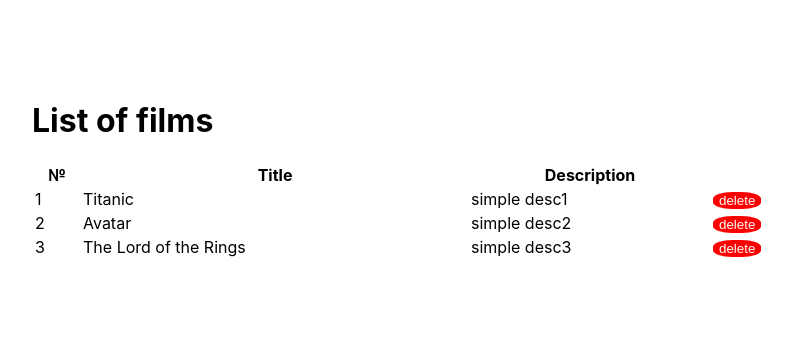
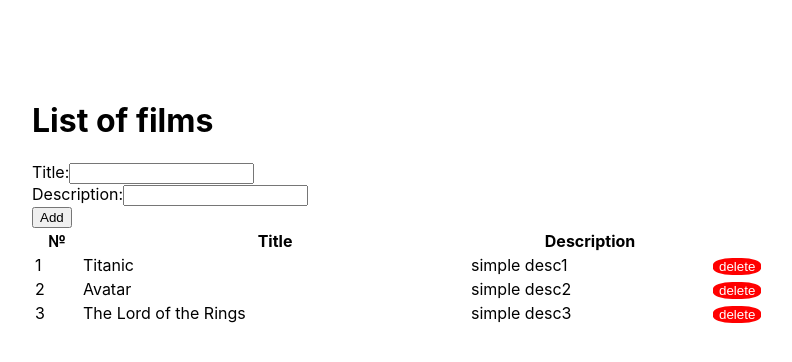
Before and after one commit to AVTutueva/GoProjects, a React (Create React App) app in the folder react-app-films/: page / in a window 1280 px wide. Shown: the top 362 px of the page, without its empty margins (208-1000 px from the left). Built offline with nearby package versions, Linux system fonts and the light colour scheme.

Commit message:
added 'add' button

```diff
--- a/react-app-films/package.json
+++ b/react-app-films/package.json
@@ -9,6 +9,7 @@
     "axios": "^1.3.4",
     "react": "^18.2.0",
     "react-dom": "^18.2.0",
+    "react-hook-form": "^7.38.0",
     "react-scripts": "5.0.1",
     "web-vitals": "^2.1.4"
   },
--- a/react-app-films/src/App.js
+++ b/react-app-films/src/App.js
@@ -2,6 +2,7 @@
 import React from "react";
 import FilmTable from "./Films/FilmTable";
 import Context from "./Films/context";
+import AddFilm from "./Films/AddFilm";
 // import axios from "axios";
 
 function App() {
@@ -30,18 +31,27 @@ function App() {
     );
   }
 
+  function addFilm(state){
+    setFilms(films.concat([
+      {
+        id: Date.now(),
+        title: state.title,
+        description: state.description
+      }
+    ])
+    )
+  }
+
 
   return (
     <Context.Provider value={{ removeFilm }}>
       <div className="wrapper">
         <h1>List of films</h1>
-
+        <AddFilm onCreate={addFilm}/>
         {films.length ? <FilmTable films={films} /> : <p>No films to show</p>}
       </div>
     </Context.Provider>
   );
 }
 
-
-
 export default App;
--- /dev/null
+++ b/react-app-films/src/Films/AddFilm.js
@@ -0,0 +1,65 @@
+import React, { useState } from "react";
+import PropTypes from "prop-types";
+
+function AddFilm({ onCreate }) {
+  const [state, setValue] = useState({
+    title: "",
+    description: ""
+  });
+
+  function handleChange(event) {
+    const temp = event.target.value;
+    setValue({
+      ...state,
+      [event.target.name]: temp,
+    });
+  }
+
+  function submitHandler(event) {
+    event.preventDefault();
+    // check that both fields are filled
+    if (state.title.trim() && state.description.trim()) {
+      onCreate(state);
+      setValue({title: "", description: ""})
+      console.log("film created");
+    }
+    else{
+        console.log("error")
+    }
+
+  }
+
+  return (
+    <form onSubmit={submitHandler}>
+      <label>
+        Title:
+        <input name="title" value={state.title} onChange={handleChange} />
+        <br />
+      </label>
+      <label>
+        Description:
+        <input name="description" value={state.description} onChange={handleChange} />
+        <br />
+      </label>
+      <button type="submit">Add</button>
+    </form>
+  );
+}
+
+AddFilm.propTypes = {
+    onCreate: PropTypes.func.isRequired
+}
+
+export default AddFilm;
+
+//   function submitHandler(event) {
+//     event.preventDefault() // cancel updating of page
+//     if (value.title.trim() && value.description.trim()){
+//         onCreate(value)
+//     }
+
+//   }
+
+// function handleChange (event) {
+//     setValue({...value, [event.target.name]: event.target.value});
+// };
```
Also changed, not shown: 1 other file (tests, documents, lock files or other folders).
